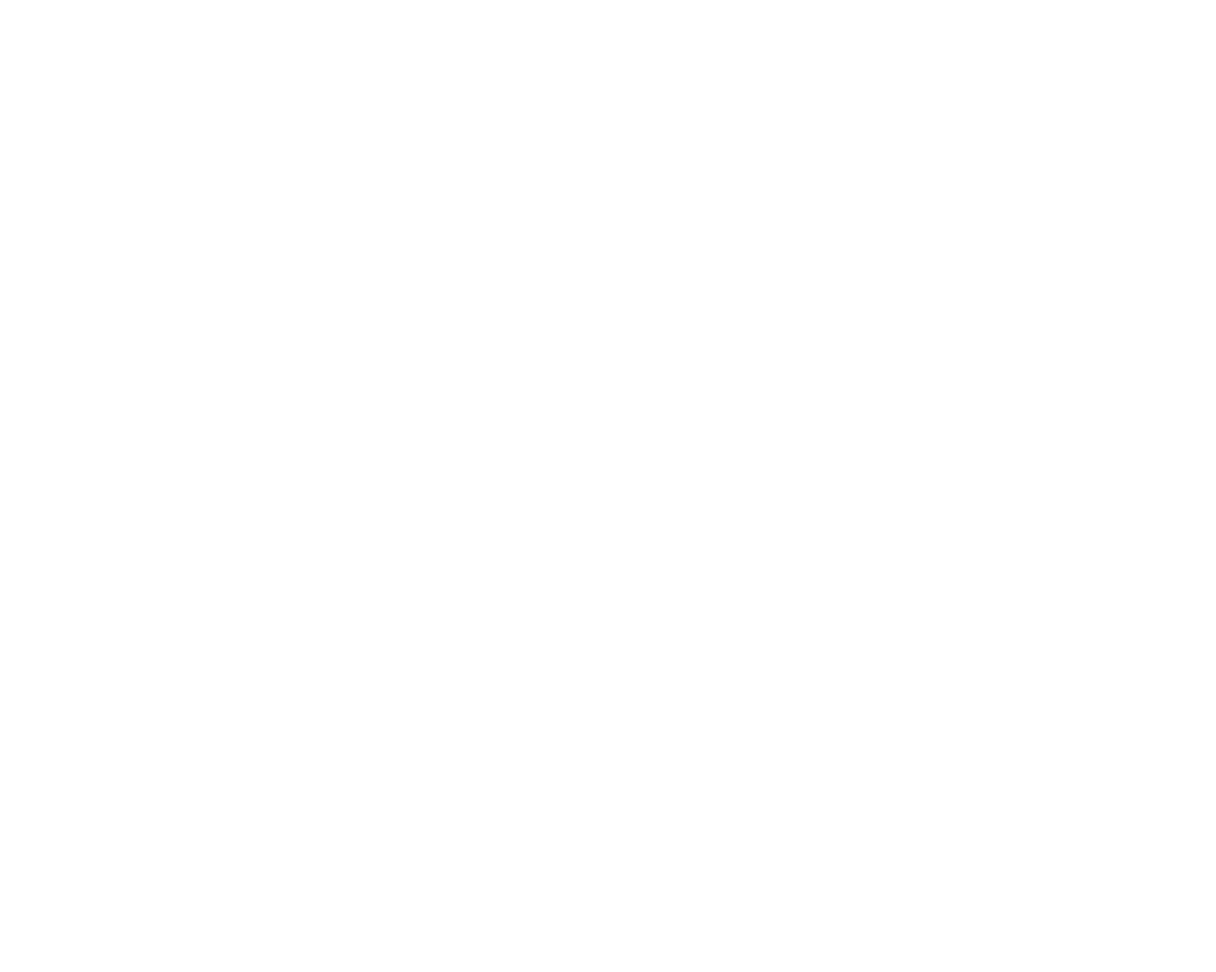
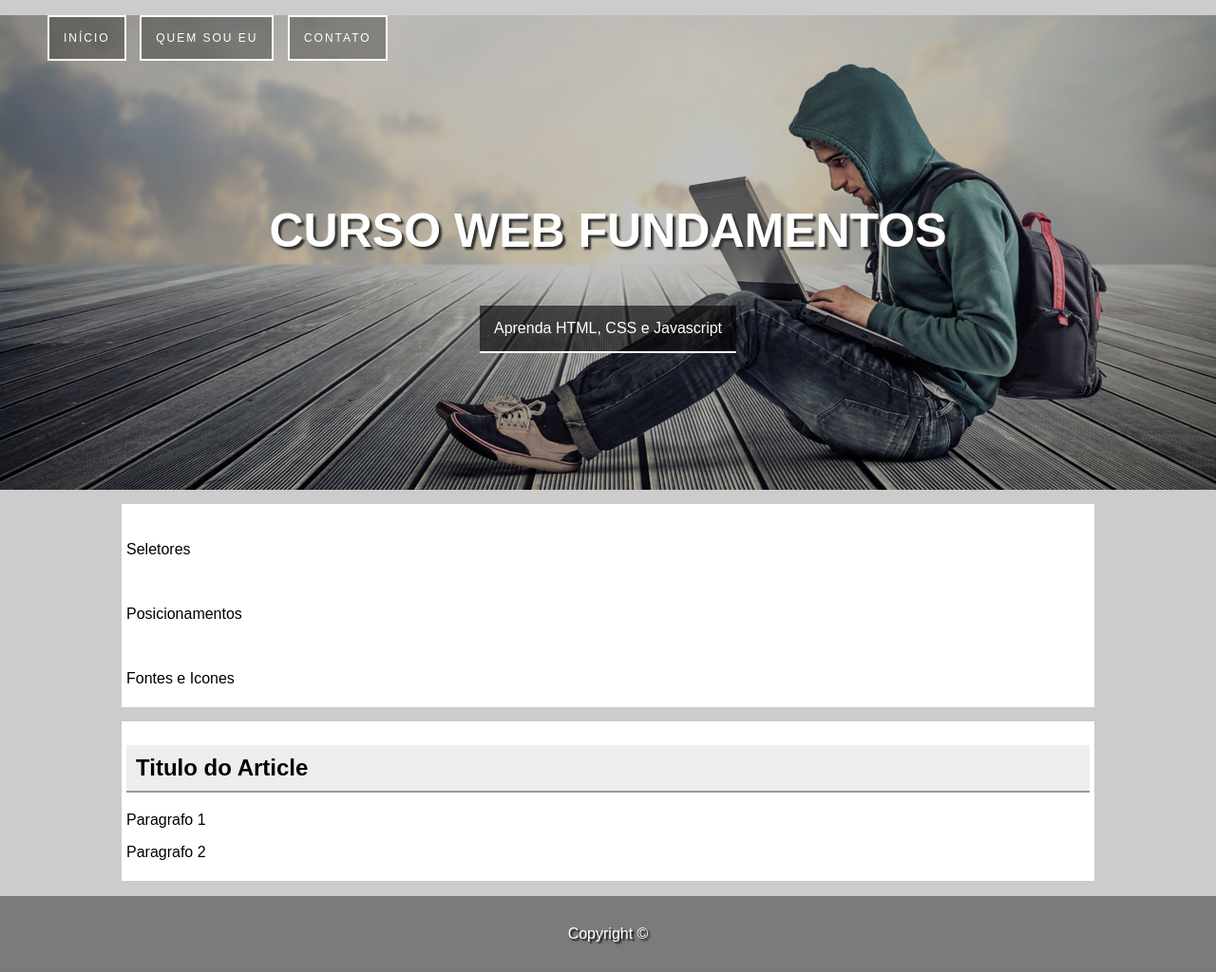
Before and after one commit to maycon3/projeto1, a plain HTML site: page index.html in a window 1280 px wide. Shown: the whole page at 95% size. Before the commit the page ends 800 px from the top, so only its background shows below. Drawn offline with Linux system fonts and the light colour scheme.

Commit message:
falta o ajuste na margin do top do hearder

```diff
--- a/css/estilo.css
+++ b/css/estilo.css
@@ -0,0 +1,81 @@
+body{
+    font-family: Arial, sans-serif;
+    background-color: #ccc;
+    margin:0;
+}
+
+.hero{
+    background-image: url("../imagens/bg-3.jpg");
+    background-size: cover;
+    background-position: right center;
+    height: 500px;
+}
+
+.hero-content{
+    text-align: center;
+    color: white;
+    margin-top: 150px;
+
+}
+
+.hero-content h1{
+    font-size: 50px;
+    text-shadow: 3px 3px 2px #333;
+    text-transform: uppercase;
+}
+
+.hero-content p{
+    display: inline-block;
+    padding: 15px;
+    border-bottom: 2px solid white;
+    background-color: rgba(0, 0, 0, .6);
+}
+
+.hero nav li{
+    display: inline-block;
+    margin-left: 10px;
+    border: 2px solid white;
+}
+
+.hero nav li a{
+    display: block;
+    color:white;
+    text-decoration: none;
+    text-transform: uppercase;
+    background-color: rgba(0, 0, 0, .3);
+    padding: 15px;
+    font-size: 12px;
+    letter-spacing: 2px;
+}
+
+.hero nav li a:hover{
+    background-color:  rgba(0, 0, 0, .6);
+}
+
+main{
+    width: 80%;
+    margin: auto;
+}
+
+.content-section{
+    background-color: white;
+    padding:5px;
+    margin-top: 15px;
+}
+
+.titulo-informativos{
+    background-color: #eee;
+    border-bottom: 2px solid #999;
+    padding: 10px;
+}
+
+footer{
+    background-color: rgba(0, 0, 0, .4);
+    height: 80px;
+    color:white;
+    font-size: 16px;
+    text-shadow: 2px 2px 2px black;
+    line-height: 80px;
+    margin-top: 15px;
+    text-align: center;
+}
--- a/index.html
+++ b/index.html
@@ -1,12 +1,56 @@
 <!DOCTYPE html>
 <html lang="pt-br">
+
 <head>
-    <meta charset="UTF-8">
-    <meta http-equiv="X-UA-Compatible" content="IE=edge">
-    <meta name="viewport" content="width=device-width, initial-scale=1.0">
-    <title>Projeto 1</title>
+  <meta charset="UTF-8">
+  <meta http-equiv="X-UA-Compatible" content="IE=edge">
+  <meta name="viewport" content="width=device-width, initial-scale=1.0">
+  <link rel="stylesheet" href="css/estilo.css">
+  <title>Curso Web</title>
 </head>
+
 <body>
+  <div class="principal">
+    <header class="hero">
+      <nav>
+        <ul>
+          <li><a href="index.html">Início</a></li>
+          <li><a href="#">Quem sou Eu</a></li>
+          <li><a href="#">Contato</a></li>
+        </ul>
+      </nav>
+      <div class="hero-content">
+        <h1>Curso Web Fundamentos</h1>
+        <p>Aprenda HTML, CSS e Javascript</p>
+      </div>
+    </header>
+    <main>
+      <section class="content-section">
+        <div class="card">
+          <img src="" alt="">
+          <p>Seletores</p>
+        </div>
+        <div class="card">
+          <img src="" alt="">
+          <p>Posicionamentos</p>
+        </div>
+        <div class="card">
+          <img src="" alt="">
+          <p>Fontes e Icones</p>
+        </div>
+      </section>
+      <section class="content-section">
+        <article>
+          <header><h2 class="titulo-informativos">Titulo do Article</h2></header>
+          <p>Paragrafo 1</p>
+          <p>Paragrafo 2</p>
+        </article>
+      </section>
+    </main>
+    <footer>
+      <p>Copyright &copy;</p>
+    </footer>
+  </div>
+</body>
 
-</body>
 </html>
```
